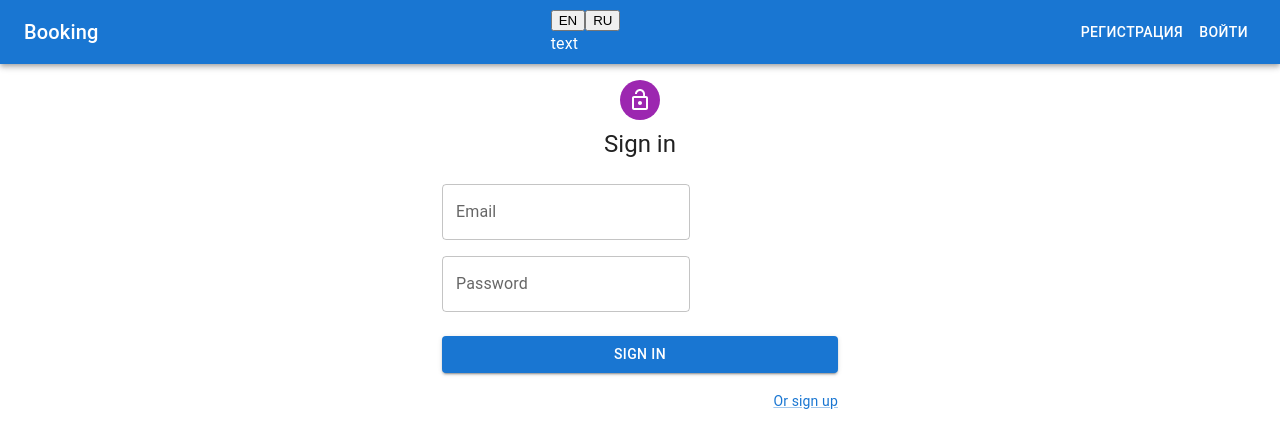
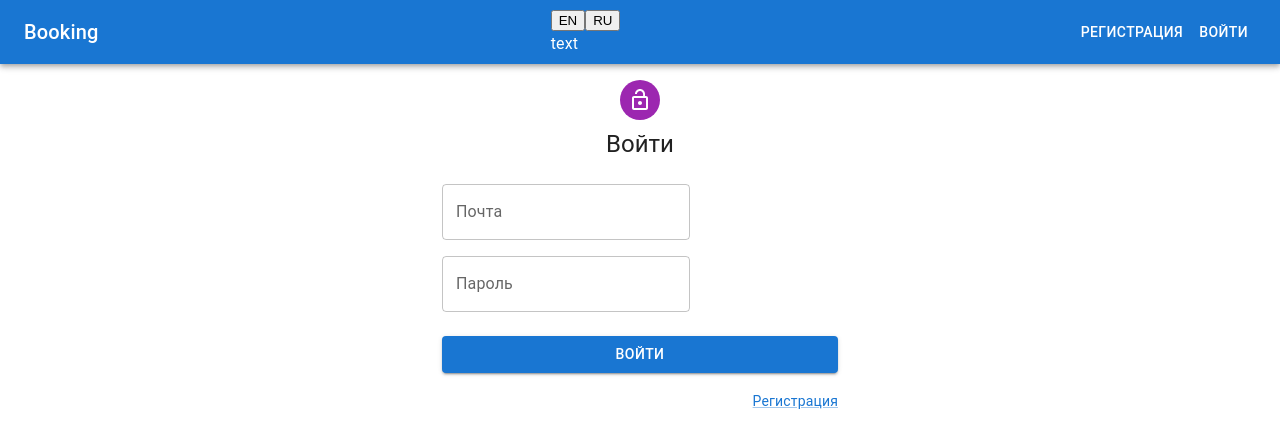
Before and after one commit to omurbekov-azamat/booking, a React (Create React App) app in the folder frontend/: page /login in a window 1280 px wide. Shown: the top 448 px of the page. Built offline with nearby package versions, Linux system fonts and the light colour scheme.

Commit message:
#40 - Добавил поддержку ру языка компоненту Login.tsx

```diff
--- a/frontend/src/features/users/Login.tsx
+++ b/frontend/src/features/users/Login.tsx
@@ -7,12 +7,14 @@ import { LoadingButton } from '@mui/lab';
 import LockOpenIcon from '@mui/icons-material/LockOpen';
 import { Link as RouterLink, useNavigate } from 'react-router-dom';
 import type { LoginMutation } from '../../types';
+import { useTranslation } from 'react-i18next';
 
 const Login = () => {
   const dispatch = useAppDispatch();
   const error = useAppSelector(selectLoginError);
   const loading = useAppSelector(selectLoginLoading);
   const navigate = useNavigate();
+  const { t } = useTranslation();
 
   const [state, setState] = useState<LoginMutation>({
     email: '',
@@ -44,7 +46,7 @@ const Login = () => {
           <LockOpenIcon />
         </Avatar>
         <Typography component="h1" variant="h5">
-          Sign in
+          {t('singIn')}
         </Typography>
         {error && (
           <Alert severity="error" sx={{ mt: 3, width: '100%' }}>
@@ -55,7 +57,7 @@ const Login = () => {
           <Grid container spacing={2}>
             <Grid item xs={12}>
               <TextField
-                label="Email"
+                label={t('email')}
                 name="email"
                 type="email"
                 autoComplete="current-email"
@@ -65,7 +67,7 @@ const Login = () => {
             </Grid>
             <Grid item xs={12}>
               <TextField
-                label="Password"
+                label={t('password')}
                 name="password"
                 type="password"
                 autoComplete="current-password"
@@ -75,12 +77,12 @@ const Login = () => {
             </Grid>
           </Grid>
           <LoadingButton type="submit" loading={loading} fullWidth variant="contained" sx={{ mt: 3, mb: 2 }}>
-            Sign In
+            {t('singIn')}
           </LoadingButton>
           <Grid container justifyContent="flex-end">
             <Grid item>
               <Link component={RouterLink} to="/register" variant="body2">
-                Or sign up
+                {t('singUp')}
               </Link>
             </Grid>
           </Grid>
--- a/frontend/src/public/locales/en/translation.json
+++ b/frontend/src/public/locales/en/translation.json
@@ -3,5 +3,7 @@
   "logout": "Logout",
   "singIn": "Sing in",
   "singUp": "Sing up",
-  "hello": "hello"
+  "hello": "hello",
+  "password": "Password",
+  "email": "Email"
 }
--- a/frontend/src/public/locales/ru/translation.json
+++ b/frontend/src/public/locales/ru/translation.json
@@ -3,5 +3,7 @@
   "logout": "Выйти",
   "singIn": "Войти",
   "singUp": "Регистрация",
-  "hello": "Привет"
+  "hello": "Привет",
+  "password": "Пароль",
+  "email": "Почта"
 }
```
